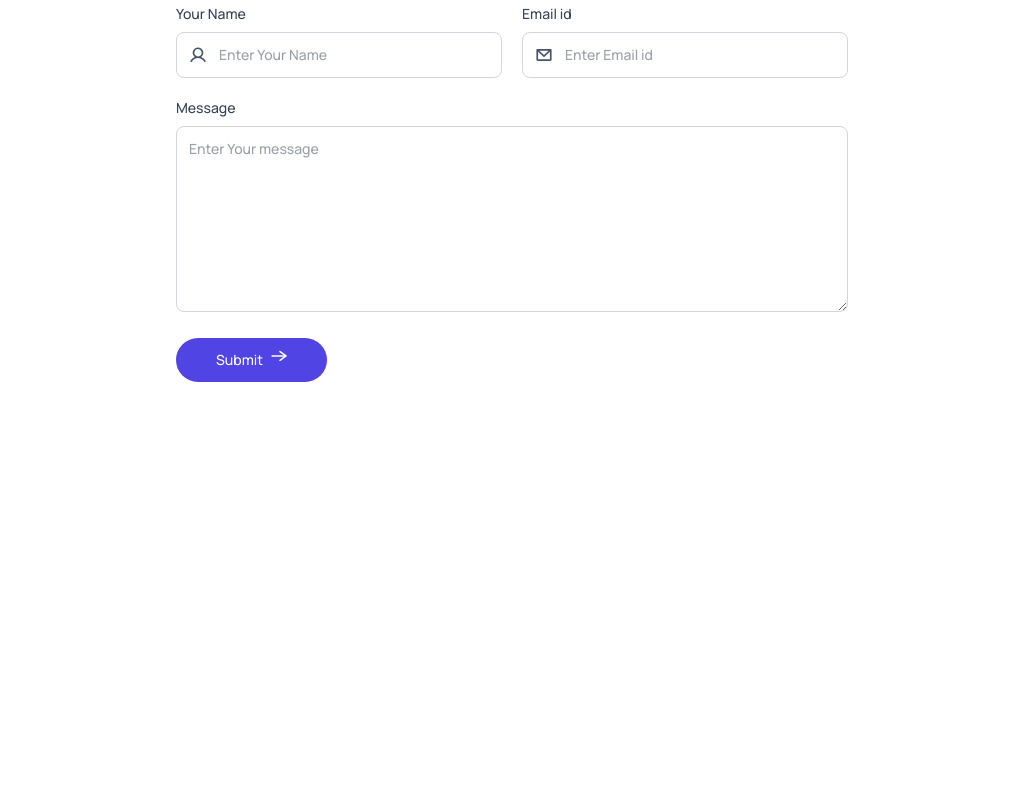
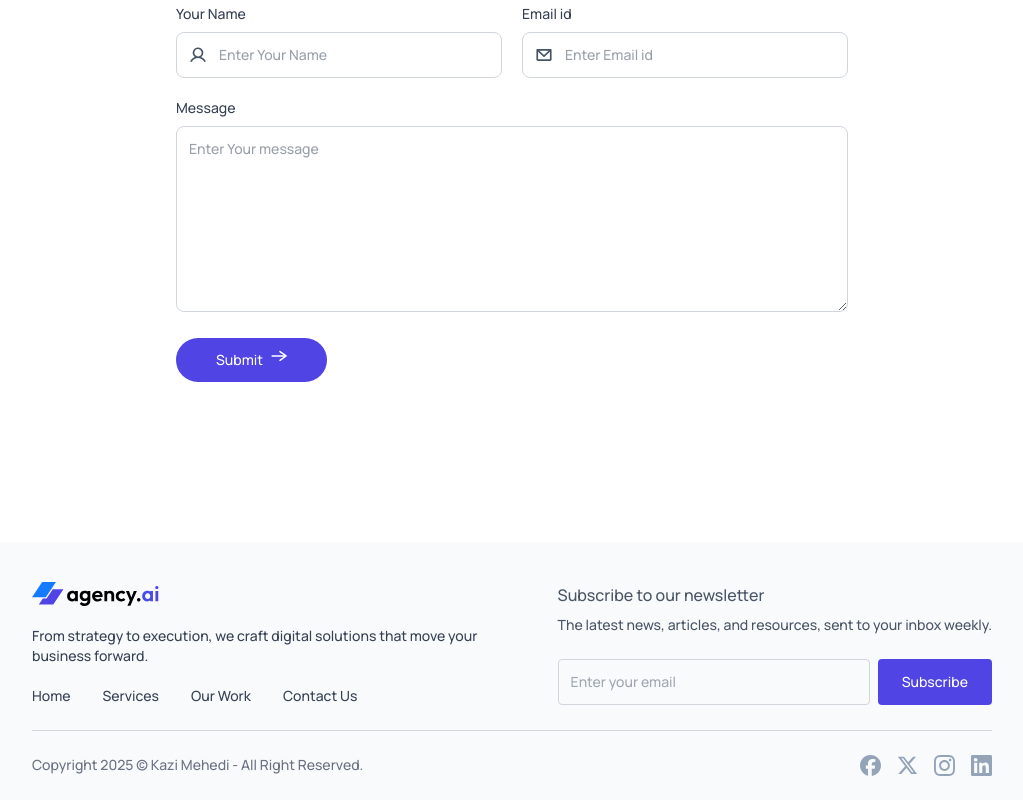
Before and after one commit to KaziMehediHasan1/Agency.AI, a React (Vite) app: page / in a window 1280 px wide. Shown: the part 3349-4149 px from the top of the page, without its empty margins (128-1151 px from the left). Before the commit the page ends 3731 px from the top, so only its background shows below. Built offline with nearby package versions, Linux system fonts and the light colour scheme.

Commit message:
completed footer

```diff
--- a/src/App.tsx
+++ b/src/App.tsx
@@ -7,6 +7,7 @@ import OurWork from "./components/OurWork";
 import Teams from "./components/Teams";
 import ContactUs from "./components/ContactUs";
 import { Toaster } from "react-hot-toast";
+import Footer from "./components/Footer";
 type Theme = "light" | "dark";
 const App = () => {
   const [theme, setTheme] = useState<Theme>(
@@ -22,6 +23,7 @@ const App = () => {
       <OurWork />
       <Teams />
       <ContactUs />
+      <Footer theme={theme}/>
     </div>
   );
 };
--- /dev/null
+++ b/src/components/Footer.tsx
@@ -0,0 +1,74 @@
+import assets from "../assets/assets";
+
+const Footer = ({ theme }: { theme: "light" | "dark" }) => {
+  return (
+    <div className="bg-slate-50 dark:bg-gray-900 pt-10 mt-20 sm:mt-40 px-4 sm:px-10 lg:px-24 xl:px-40">
+      {/* FOOTER TOP */}
+      <div className="flex lg:items-center justify-between max-lg:flex-col gap-10">
+        <div className="space-y-5 text-sm text-gray-700 dark:text-gray-400">
+          <img
+            src={theme === "dark" ? assets.logo_dark : assets.logo}
+            alt="footer-logo"
+            className="w-32 sm:2-44"
+          />
+          <p className="max-w-md">
+            From strategy to execution, we craft digital solutions that move
+            your business forward.
+          </p>
+          <ul className="flex gap-8">
+            <li>
+              <a className="hover:text-primary" href="#">
+                Home
+              </a>
+            </li>
+            <li>
+              <a className="hover:text-primary" href="#services">
+                Services
+              </a>
+            </li>
+            <li>
+              <a className="hover:text-primary" href="#our-work">
+                Our Work
+              </a>
+            </li>
+            <li>
+              <a className="hover:text-primary" href="#contact-us">
+                Contact Us
+              </a>
+            </li>
+          </ul>
+        </div>
+
+        <div className="text-gray-600 dark:text-gray-400">
+          <h3 className="font-semibold">Subscribe to our newsletter</h3>
+          <p className="text-sm mt-2 mb-6">
+            The latest news, articles, and resources, sent to your inbox weekly.
+          </p>
+          <div className="flex gap-2 text-sm">
+            <input
+              type="email"
+              placeholder="Enter your email"
+              className="w-full p-3 text-sm outline-none rounded dark:text-gray-200 bg-transparent border border-gray-300 dark:border-gray-500"
+            />
+            <button className="bg-primary text-white rounded px-6">
+              Subscribe
+            </button>
+          </div>
+        </div>
+      </div>
+      <hr className="border-gray-300 dark:border-gray-600 my-6" />
+      {/* FOOTER BOTTOM */}
+      <div className="pb-6 text-sm text-gray-500 flex justify-center sm:justify-between gap-4 flex-wrap">
+        <p>Copyright 2025 © Kazi Mehedi - All Right Reserved.</p>
+        <div className="flex items-center justify-between gap-4">
+          <img src={assets.facebook_icon} alt="fb-icon" className="" />
+          <img src={assets.twitter_icon} alt="x-icon" className="" />
+          <img src={assets.instagram_icon} alt="insta-icon" className="" />
+          <img src={assets.linkedin_icon} alt="linkedin-icon" className="" />
+        </div>
+      </div>
+    </div>
+  );
+};
+
+export default Footer;
```
